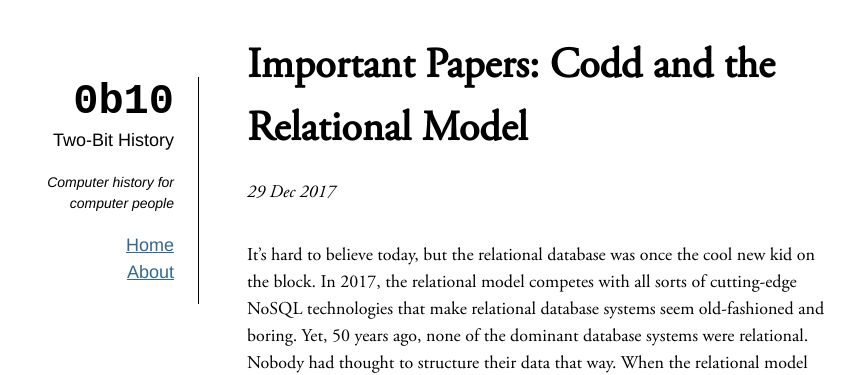
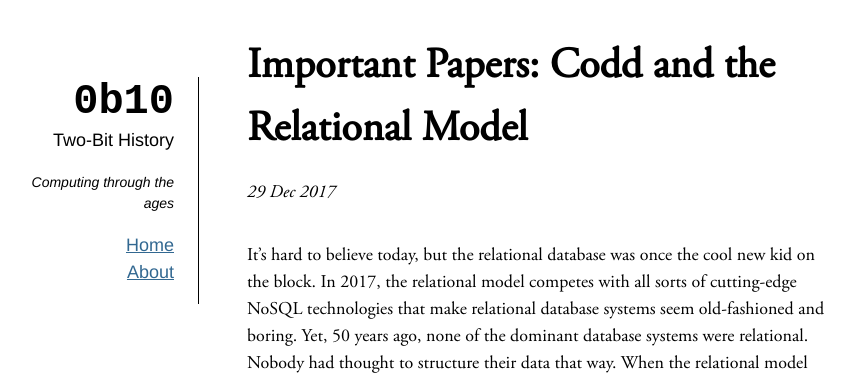
Before and after one commit to sinclairtarget/sinclairtarget.github.io, a Jekyll site: the page built from index.html, in a window 1280 px wide and 900 px high. Shown: the top 375 px of the window, without its empty margins (103-957 px from the left). Built offline with Jekyll 4.4.1, drawn with Linux system fonts in a browser that asks for light colours.

Commit message:
Change tagline to 'computing through the ages.'

```diff
--- a/_layouts/default.html
+++ b/_layouts/default.html
@@ -54,7 +54,7 @@
         </a></h1>
         <p>Two-Bit History</p>
         <p class="tagline">
-          Computer history for computer people
+          Computing through the ages
         </p>
         <nav>
           <ul>
```
